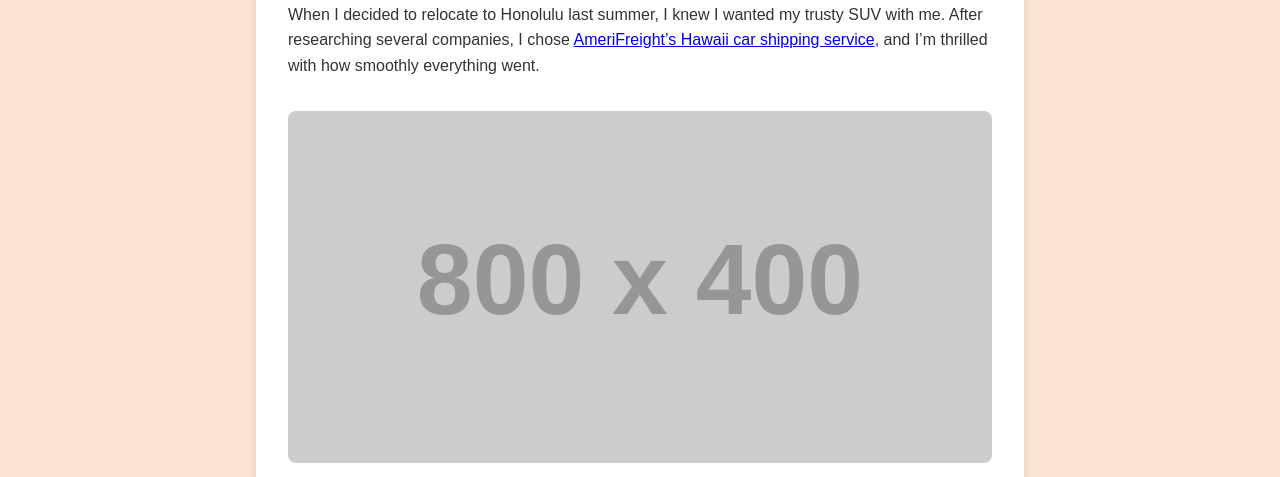
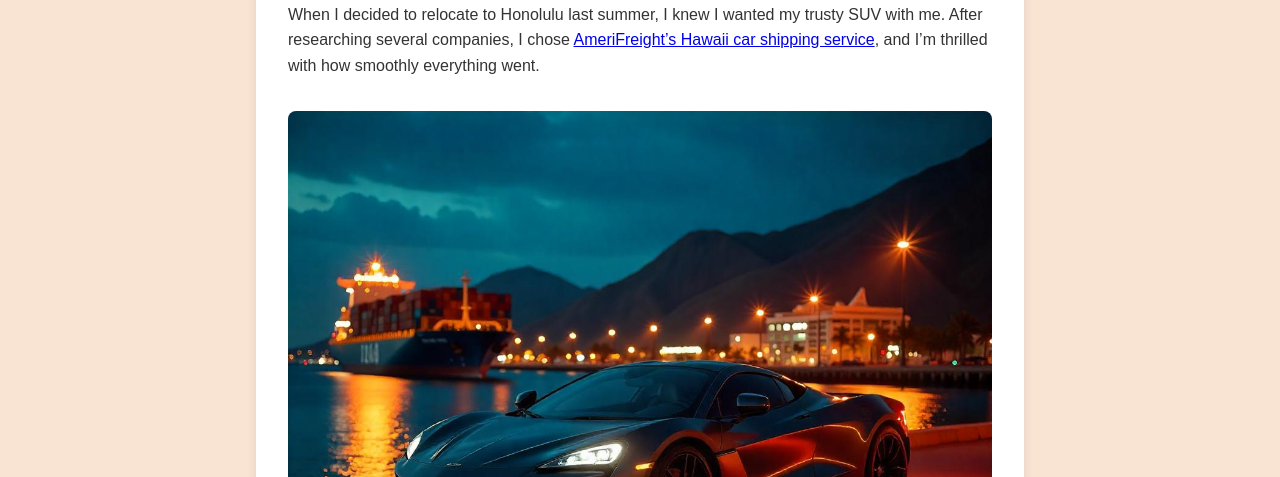
Before and after one commit to ALegaspiSEO/hawaii-car-shipping-review, a plain HTML site: page index.html in a window 1280 px wide. Shown: the part 323-800 px from the top of the page. Drawn offline with Linux system fonts and the light colour scheme; placeholder pictures from the web are drawn by us.

Commit message:
Update index.html

```diff
--- a/index.html
+++ b/index.html
@@ -119,7 +119,7 @@
         <article>
             <h2>A Stress-Free Move to Honolulu</h2>
             <p>When I decided to relocate to Honolulu last summer, I knew I wanted my trusty SUV with me. After researching several companies, I chose <a href="https://www.amerifreight.net/hawaii-car-shipping" target="_blank" rel="noopener">AmeriFreight’s Hawaii car shipping service</a>, and I’m thrilled with how smoothly everything went.</p>
-            <img src="https://via.placeholder.com/800x400?text=Hawaii+Coastline+with+Car" alt="Car parked near a Hawaiian coastline with palm trees">
+            <img src="Hawaii Car Shipping.jpeg" alt="Car parked near a Hawaiian coastline with palm trees">
             <p>The process started with a quick online quote from AmeriFreight’s website. I was impressed by their transparency—no hidden fees or surprises. I booked a door-to-port service, and within days, my car was picked up from my driveway in Seattle.</p>
             <p>What stood out most was AmeriFreight’s communication. They kept me updated at every step, from when my SUV reached the port to when it boarded the ship to Honolulu. The entire journey took about two weeks, and my car arrived in pristine condition.</p>
             <p>Shipping a car to Hawaii can feel daunting, but AmeriFreight made it effortless. Their team was professional, and their insurance coverage gave me peace of mind. If you’re planning to move your vehicle to the islands, I highly recommend <a href="https://www.amerifreight.net/hawaii-car-shipping" target="_blank" rel="noopener">AmeriFreight</a>.</p>
```
